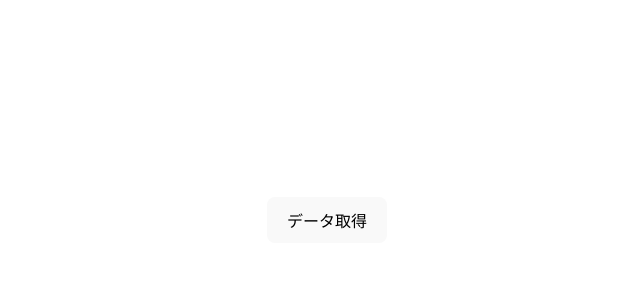
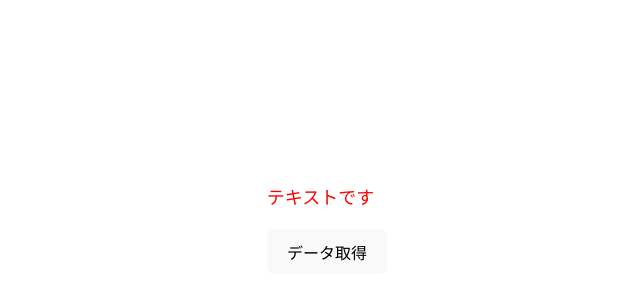
Before and after one commit to Rikka1073/Typescript-practice, a React (Vite) app: page / in a window 1280 px wide. Shown: the part 180-480 px from the top of the page, without its empty margins (313-953 px from the left). Built offline with nearby package versions, Linux system fonts and the light colour scheme.

Commit message:
コンポーネントの型定義

```diff
--- a/src/App.tsx
+++ b/src/App.tsx
@@ -3,6 +3,7 @@
 import axios from "axios";
 import { Todo } from "./Todo";
 import { TodoType } from "./types/todo";
+import { Text } from "./Text";
 
 function App() {
   const [todos, setTodos] = useState<Array<TodoType>>([]);
@@ -15,6 +16,7 @@
 
   return (
     <div className="App">
+      <Text color="red" fontSize="18px" />
       <button onClick={onClickFetchData}>データ取得</button>
       {todos.map((todo, index) => {
         return (
--- /dev/null
+++ b/src/Text.tsx
@@ -0,0 +1,15 @@
+import { FC } from "react";
+
+type Props = {
+  color: string;
+  fontSize: string;
+};
+
+export const Text: FC<Props> = (props) => {
+  const { color, fontSize } = props;
+  return (
+    <div>
+      <p style={{ color, fontSize }}>テキストです</p>
+    </div>
+  );
+};
--- a/src/Todo.tsx
+++ b/src/Todo.tsx
@@ -1,6 +1,7 @@
+import { FC } from "react";
 import { TodoType } from "./types/todo";
 
-export const Todo = (props: Omit<TodoType, "id">) => {
+export const Todo: FC<Omit<TodoType, "id">> = (props) => {
   const { title, userId, completed = false } = props;
   const completeMark = completed ? "[完]" : "[未]";
   return (
```
